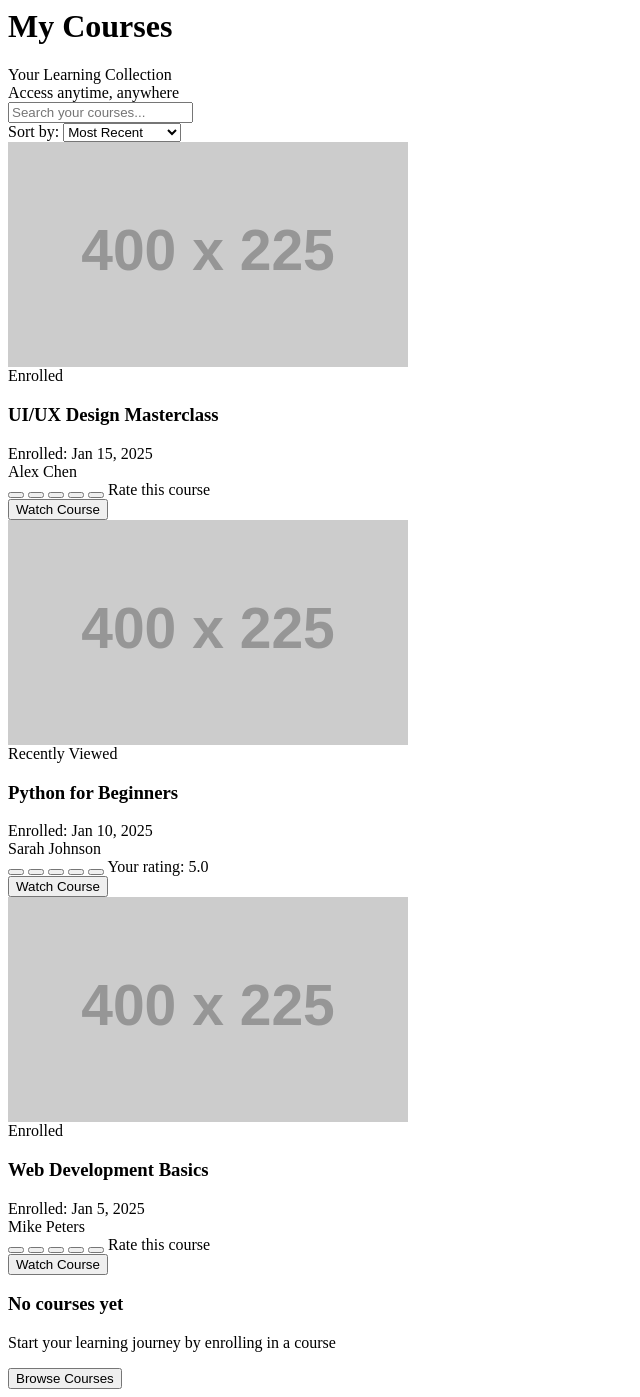
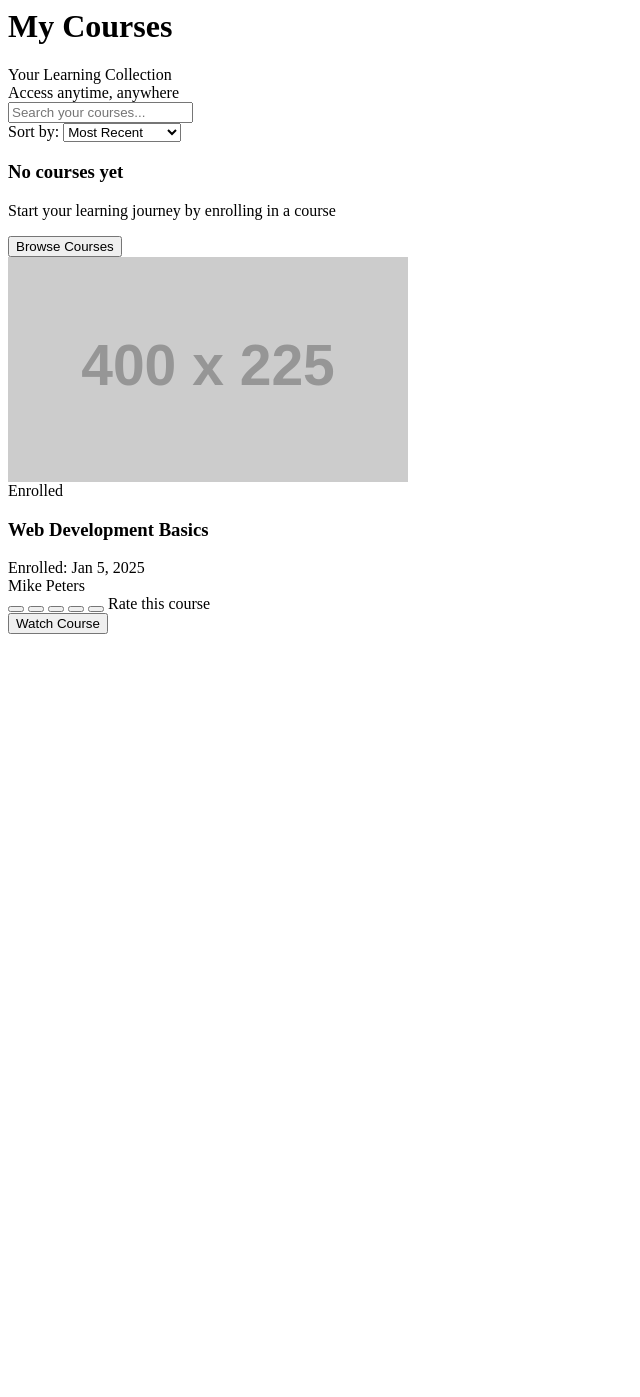
Before and after one commit to ilyassan/youdemy, a PHP site: page /my-courses/index.php in a window 1280 px wide. Shown: the whole page, without its empty margins (0-640 px from the left). After the commit the page ends 634 px from the top, so only its background shows below. Run offline with PHP 8.4, Linux system fonts and the light colour scheme; grey boxes labelled with a size stand in for pictures from a placeholder-image service; some libraries are stand-ins or nearby versions.

Commit message:
#68 Get data dynamically in the my courses page.

```diff
--- a/app/Pages/MyCoursesPage.php
+++ b/app/Pages/MyCoursesPage.php
@@ -4,6 +4,8 @@
     {
         public function index()
         {
-            $this->render("/my-courses/index");
+            $courses = Course::findByStudentId(user()->getId());
+
+            $this->render("/my-courses/index", compact("courses"));
         }
     }
--- a/app/View/student/my-courses/index.php
+++ b/app/View/student/my-courses/index.php
@@ -39,68 +39,23 @@
 
     <!-- Course Grid -->
     <div class="grid grid-cols-1 md:grid-cols-2 lg:grid-cols-3 gap-8">
-        <!-- Course Card -->
+
+        <?php if (! empty($courses)):?>
+        <?php foreach ($courses as $course):?>
             <div class="bg-white rounded-xl shadow-lg overflow-hidden group hover:shadow-xl transition-all">
                 <div class="relative">
                     <img src="https://placehold.co/400x225" alt="Course Thumbnail" class="w-full h-48 object-cover">
-                <div class="absolute top-4 right-4 bg-white px-3 py-1 rounded-full text-sm font-medium text-indigo-600">
-                    Enrolled
-                </div>
                 </div>
                 <div class="p-6">
-                <h3 class="text-xl font-bold text-gray-900 mb-2 group-hover:text-indigo-600">UI/UX Design Masterclass</h3>
+                    <h3 class="text-xl font-bold text-gray-900 mb-2 group-hover:text-indigo-600"><?= $course->getTitle() ?></h3>
                     <div class="flex flex-wrap gap-4 text-sm mb-4">
                         <div class="flex items-center text-gray-600">
                             <i class="fas fa-calendar-alt mr-2"></i>
-                        <span>Enrolled: Jan 15, 2025</span>
+                            <span>Enrolled: <?= (new DateTime($course->getCreatedAt()))->format('F d, Y') ?></span>
                         </div>
                         <div class="flex items-center text-gray-600">
                             <i class="fas fa-user mr-2"></i>
-                        <span>Alex Chen</span>
-                    </div>
-                </div>
-                <div class="flex items-center mb-4">
-                    <button class="text-yellow-400 hover:text-yellow-500">
-                        <i class="fas fa-star"></i>
-                    </button>
-                    <button class="text-yellow-400 hover:text-yellow-500">
-                        <i class="fas fa-star"></i>
-                    </button>
-                    <button class="text-yellow-400 hover:text-yellow-500">
-                        <i class="fas fa-star"></i>
-                    </button>
-                    <button class="text-gray-300 hover:text-yellow-500">
-                        <i class="fas fa-star"></i>
-                    </button>
-                    <button class="text-gray-300 hover:text-yellow-500">
-                        <i class="fas fa-star"></i>
-                    </button>
-                    <span class="ml-2 text-sm text-gray-600">Rate this course</span>
-                </div>
-                <button class="w-full bg-indigo-600 text-white py-3 rounded-lg font-medium hover:bg-indigo-700 transition">
-                    Watch Course
-                </button>
-            </div>
-        </div>
-
-        <!-- Course Card with Rating -->
-        <div class="bg-white rounded-xl shadow-lg overflow-hidden group hover:shadow-xl transition-all">
-            <div class="relative">
-                <img src="https://placehold.co/400x225" alt="Course Thumbnail" class="w-full h-48 object-cover">
-                <div class="absolute top-4 right-4 bg-blue-500 px-3 py-1 rounded-full text-sm font-medium text-white">
-                    Recently Viewed
-                </div>
-            </div>
-            <div class="p-6">
-                <h3 class="text-xl font-bold text-gray-900 mb-2 group-hover:text-indigo-600">Python for Beginners</h3>
-                <div class="flex flex-wrap gap-4 text-sm mb-4">
-                    <div class="flex items-center text-gray-600">
-                        <i class="fas fa-calendar-alt mr-2"></i>
-                        <span>Enrolled: Jan 10, 2025</span>
-                    </div>
-                    <div class="flex items-center text-gray-600">
-                        <i class="fas fa-user mr-2"></i>
-                        <span>Sarah Johnson</span>
+                            <span><?= $course->getTeacherName() ?></span>
                         </div>
                     </div>
                     <div class="flex items-center mb-4">
@@ -119,13 +74,27 @@
                         <button class="text-yellow-400 hover:text-yellow-500">
                             <i class="fas fa-star"></i>
                         </button>
-                    <span class="ml-2 text-sm text-gray-600">Your rating: 5.0</span>
+                        <span class="ml-2 text-sm text-gray-600">Your rating: <?= number_format($course->getRate(), 2) ?></span>
                     </div>
                     <button class="w-full bg-indigo-600 text-white py-3 rounded-lg font-medium hover:bg-indigo-700 transition">
                         Watch Course
                     </button>
                 </div>
             </div>
+        <?php endforeach; ?>
+        <?php else:?>
+            <!-- Empty State (shown when no courses) -->
+            <div class="bg-gray-50 rounded-xl p-8 text-center">
+                <div class="w-16 h-16 bg-indigo-100 rounded-full flex items-center justify-center mx-auto mb-4">
+                    <i class="fas fa-book-open text-2xl text-indigo-600"></i>
+                </div>
+                <h3 class="text-xl font-bold text-gray-900 mb-2">No courses yet</h3>
+                <p class="text-gray-600 mb-6">Start your learning journey by enrolling in a course</p>
+                <button class="bg-indigo-600 text-white px-8 py-3 rounded-lg font-medium hover:bg-indigo-700 transition">
+                    Browse Courses
+                </button>
+            </div>
+        <?php endif;?>
 
         <!-- Course Card Unrated -->
         <div class="bg-white rounded-xl shadow-lg overflow-hidden group hover:shadow-xl transition-all">
@@ -172,16 +141,4 @@
         </div>
     </div>
 
-    <!-- Empty State (shown when no courses) -->
-    <div class="hidden bg-gray-50 rounded-xl p-8 text-center">
-        <div class="w-16 h-16 bg-indigo-100 rounded-full flex items-center justify-center mx-auto mb-4">
-            <i class="fas fa-book-open text-2xl text-indigo-600"></i>
 </div>
-        <h3 class="text-xl font-bold text-gray-900 mb-2">No courses yet</h3>
-        <p class="text-gray-600 mb-6">Start your learning journey by enrolling in a course</p>
-        <button class="bg-indigo-600 text-white px-8 py-3 rounded-lg font-medium hover:bg-indigo-700 transition">
-            Browse Courses
-        </button>
-    </div>
-
-</div>
```
Also changed, not shown: app/Classes/Course.php (+43 -1 lines). Lines whose indentation alone changed are shown as unchanged.
